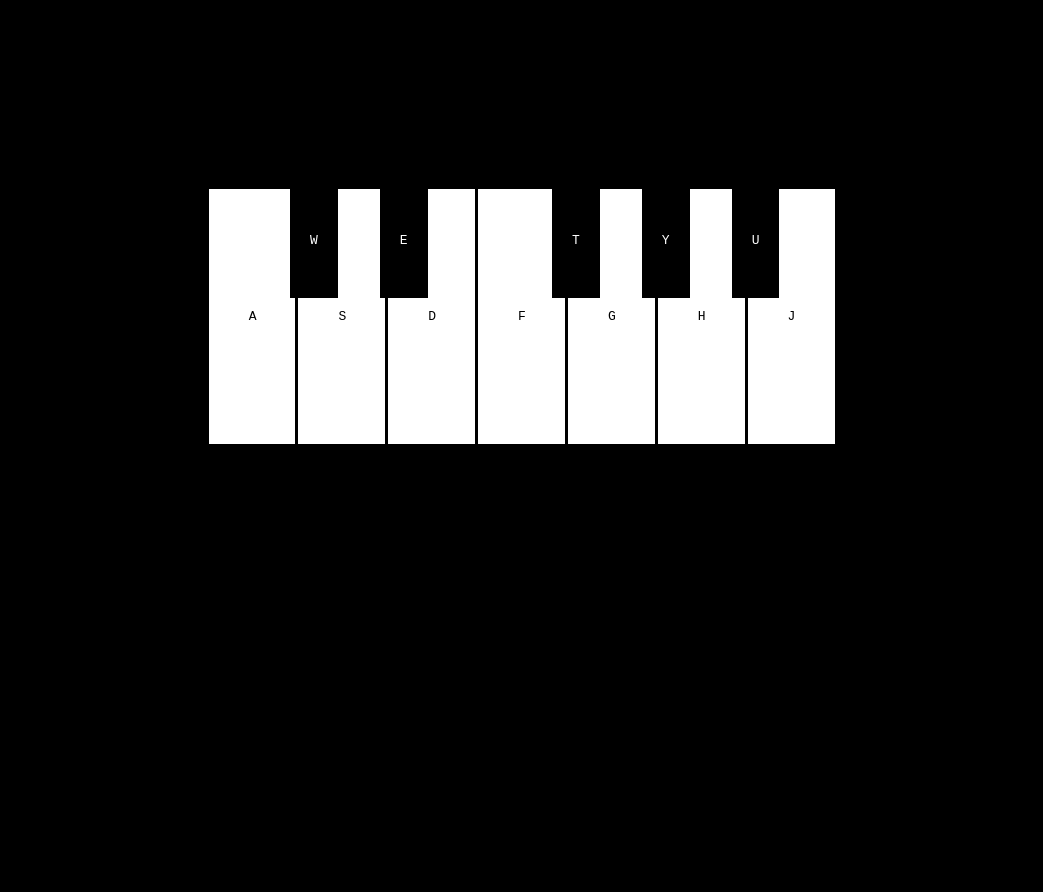
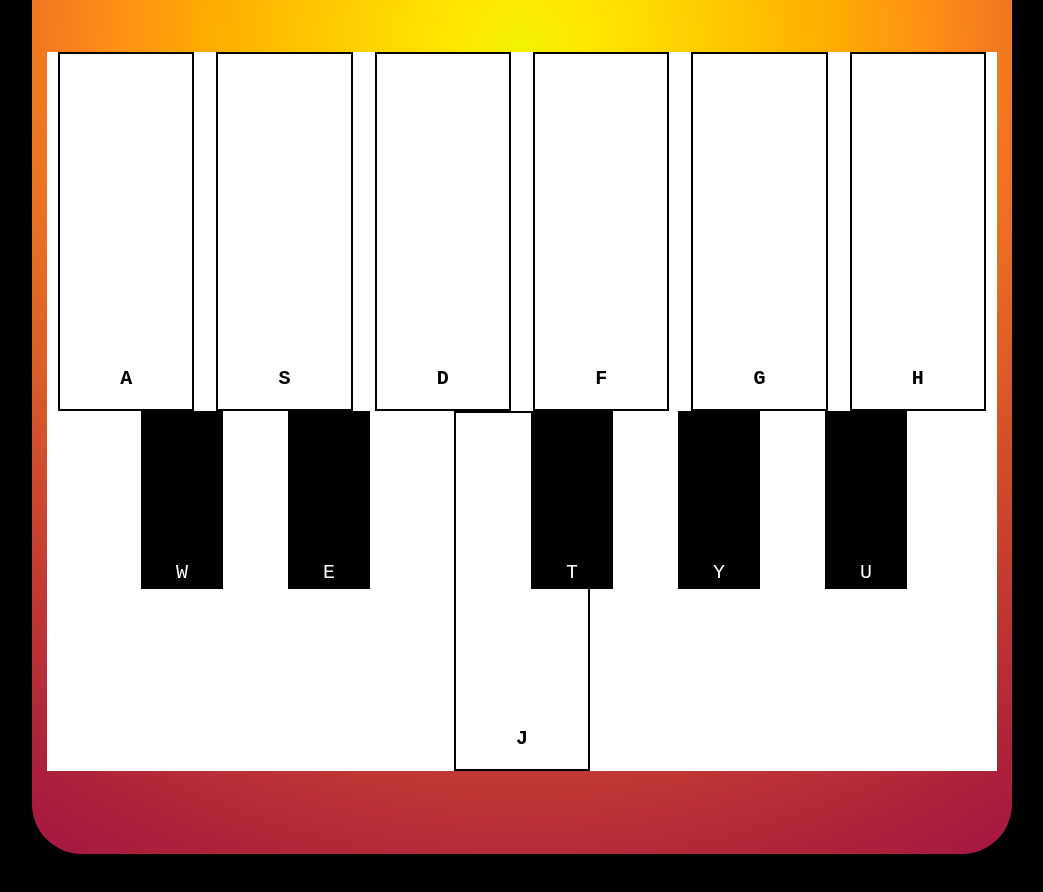
Before and after one commit to JoelItaliano/Piano_Virtual, a plain HTML site: page index.html in a window 1280 px wide. Shown: the whole page, without its empty margins (118-1161 px from the left). Before the commit the page ends 800 px from the top, so only its background shows below. Drawn offline with Linux system fonts and the light colour scheme.

Commit message:
Agrego degradado y acomodo las box como me parece correcto

```diff
--- a/index.html
+++ b/index.html
@@ -6,6 +6,7 @@
     <link rel="stylesheet" href="./style.css">
 </head>
 <body>
+<div class="fondo_piano">
 <div class="container">
     <div class="white-keys">
         <kbd>A</kbd>
@@ -28,6 +29,7 @@
         </div>
     </div>
 </div>
+</div>
 <script src="./index.js"></script>
 </body>
 </html>
--- a/style.css
+++ b/style.css
@@ -1,68 +1,79 @@
+*{margin: 0; padding: 0;}
 body {
     background-color: rgb(000, 000, 000);
-    /*  font-size: 40px;*/
+    width: 100vw;
+    height: 100vh;
+    font-size: 20px;
+    display: flex;
+    justify-content: center;
+    align-items: center;
+}
+
+.fondo_piano{
+    box-sizing: content-box;
+    background :radial-gradient(circle at 50% 11.17%, #f3f200 0, #ffe400 8.33%, #ffd300 16.67%, #ffc000 25%, #ffab00 33.33%, #ff9413 41.67%, #f37b1f 50%, #e26426 58.33%, #d24f2c 66.67%, #c43d31 75%, #b82e36 83.33%, #ad213c 91.67%, #a51742 100%);
+    padding: 5px 15px;
+    border-radius: 50px;
+    z-index: 1;
 }
 
 .container{
-    background-color: white;
-    margin:15% auto;
-    text-align: center;
-    width: fit-content;
-}
-.white-keys kbd {
-    background-color: white;
-    display: inline-block;
-    padding:120px 40px;
-    border-style: solid;
-    margin:-4px;
+
+    position: relative;
+    top: 100px;
+    min-width: 950px;
+    min-height: 360px;
+    box-sizing: content-box;
+    flex-wrap:nowrap;
     z-index: 1;
 }
 
-.black-keys kbd{
-    background-color: black;
-    color: white;
-    display: inline-block;
-    padding:50px 20px;
-    margin:0;
-    position: relative;
-    bottom: 260px;
-    z-index: 2;
+.white-keys {
+
+    background-color: rgb(255, 255, 255);
+    width: 100%;
+    height: 100%;
+    display: flex;
+    justify-content: space-around;
+    align-items: flex-end;
+    flex-wrap: wrap;
+    z-index: 1;
 }
 
-.black-keys .primer_grupo{
-    position: absolute;
-    left:408px;
-    display: flex;
-    column-gap: 42px;
-    justify-content: space-around;
+.white-keys kbd{
+    font-weight: bold;
+    border: 2px solid rgb(0, 0, 0);
+    display: inline-block;
+    padding-top: 33%;
+    padding-bottom: 2%;
+    padding-left:  6.33%;
+    padding-right: 6.33%;
+    z-index: 1;
 }
 
-.black-keys .segundo_grupo{
-    position: absolute;
-    left:670px;
+.black-keys{
+
     display: flex;
-    column-gap: 42px;
-    justify-content: space-around;
+    justify-content: space-between;
+    z-index: 2;
+    position: relative;
+    bottom: 360px;
 }
 
-
-
-/*.container{
-    background-color: rgb(204, 209, 209);
-    width: max-content;
-    margin: 40% auto;
-    padding: 5px;
-    display: flex;
-    flex-wrap: wrap;
-    column-gap: 10px;
+.black-keys kbd{
+    background-color: rgb(0, 0, 0);
+    color: rgb(255, 255, 255);
+    display: inline-block;
+    padding: 150px 35px 5px 35px;
+    margin: 0 30px;
 }
 
-.white-keys {
-    background-color: rgb(255,255,255);
-   display: flex;
-    width:5rem;
-    height: 15rem;
-    justify-content: center;
-    align-items: end;
-    border-top: 1px solid white;
-}*/
+.primer_grupo{
+    position: relative;
+    left: 64px;
+}
+
+.segundo_grupo{
+    position: relative;
+    right: 60px;
+}
```
Also changed, not shown: 1 other file.
